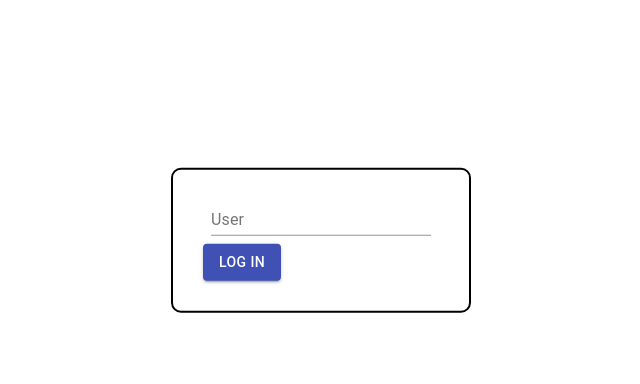
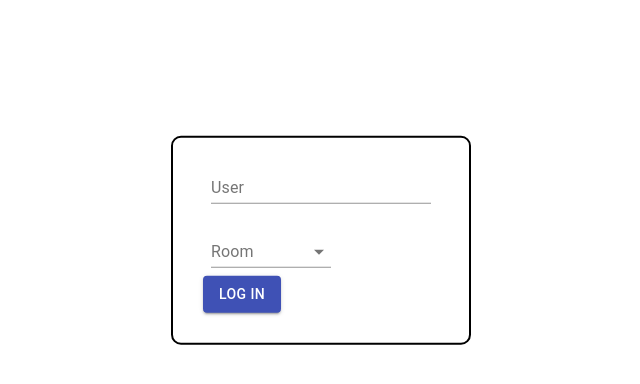
Before and after one commit to KingUrek/chatroom, a React (Create React App) app: page / in a window 1280 px wide. Shown: the top 384 px of the page, without its empty margins (319-959 px from the left). Built offline with nearby package versions, Linux system fonts and the light colour scheme; no server answers.

Commit message:
Adicionando funcionalidade de sala

```diff
--- a/src/App.js
+++ b/src/App.js
@@ -20,11 +20,13 @@ class App extends React.Component {
       user: "",
     };
     this.setUser = this.setUser.bind(this);
+    this.sendMessage = this.sendMessage.bind(this);
   }
 
   setUser(user) {
-    this.setState({ user }, () => {
+    this.setState({ ...user }, () => {
       socket.emit("userON", { user: this.state.user, id: socket.id });
+      socket.emit("join", this.state.room);
     });
   }
 
@@ -39,8 +41,10 @@ class App extends React.Component {
   }
 
   sendMessage(message) {
-    console.log("enviando a menssagem " + message);
-    socket.emit("send message", message);
+    console.log(
+      "enviando a menssagem " + message + "para a sala" + this.state.room
+    );
+    socket.emit("send message", { ...message, room: this.state.room });
   }
 
   render() {
@@ -50,16 +54,20 @@ class App extends React.Component {
           <SignModal setUser={this.setUser} />
         </Route>
 
-        <Route path={"/rooms"}>
+        <Route
+          path="/rooms/:roomId"
+          render={(props) => (
             <div className="app">
               <OnlineList users={this.state.users}></OnlineList>
               <TextArea
+                {...props}
                 user={this.state.user}
                 sendMessage={this.sendMessage}
                 otherMessages={this.state.message}
               />
             </div>
-        </Route>
+          )}
+        ></Route>
       </Router>
     );
   }
--- /dev/null
+++ b/src/components/RoomSelect.jsx
@@ -0,0 +1,35 @@
+import React from "react";
+import { makeStyles } from "@material-ui/core/styles";
+import InputLabel from "@material-ui/core/InputLabel";
+import MenuItem from "@material-ui/core/MenuItem";
+import FormControl from "@material-ui/core/FormControl";
+import Select from "@material-ui/core/Select";
+
+const useStyles = makeStyles((theme) => ({
+  formControl: {
+    margin: theme.spacing(1),
+    minWidth: 120,
+  },
+  selectEmpty: {
+    marginTop: theme.spacing(2),
+  },
+}));
+
+export default function RoomSelect(props) {
+  const classes = useStyles();
+
+  return (
+    <FormControl className={classes.formControl}>
+      <InputLabel id="demo-simple-select-label">Room</InputLabel>
+      <Select
+        labelId="demo-simple-select-label"
+        id="demo-simple-select"
+        onChange={(e) => props.setRoom(e.target.value)}
+      >
+        <MenuItem value={10}>Main Room</MenuItem>
+        <MenuItem value={20}>Trybe Room</MenuItem>
+        <MenuItem value={30}>Slack Room</MenuItem>
+      </Select>
+    </FormControl>
+  );
+}
--- a/src/components/SignModal.jsx
+++ b/src/components/SignModal.jsx
@@ -3,11 +3,13 @@ import TextField from "@material-ui/core/TextField";
 import Button from "@material-ui/core/Button";
 import "../style/SignModal.css";
 import { useHistory } from "react-router-dom";
+import RoomSelect from "./RoomSelect";
 
 export default function SignModal(props) {
   const [error, setError] = useState(false);
   const [helperText, setHelperText] = useState("");
   const [username, setUsername] = useState("");
+  const [room, setRoom] = useState("");
   const history = useHistory();
 
   function handleSubmit(e) {
@@ -16,8 +18,8 @@ export default function SignModal(props) {
       setError(true);
       setHelperText("Choose an username");
     } else {
-      props.setUser(username);
-      history.push("/rooms");
+      props.setUser({ user: username, room });
+      history.push("/rooms/" + room);
     }
   }
 
@@ -35,6 +37,8 @@ export default function SignModal(props) {
           onChange={(e) => setUsername(e.target.value)}
         />
         <br />
+        <RoomSelect setRoom={setRoom} />
+        <br />
 
         <Button
           className="sendButton"
--- a/src/components/TextArea.jsx
+++ b/src/components/TextArea.jsx
@@ -19,6 +19,7 @@ export default function TextArea(props) {
 
   return (
     <div className="chat">
+      <p>{props.match.params.roomId}</p>
       <div className="message-area">
         <ul style={{ listStyle: "none" }}>
           {props.otherMessages.map((m) => (
```
Also changed, not shown: src/server.js (+6 -1 lines), src/components/te.jsx (added). Lines whose indentation alone changed are shown as unchanged.
